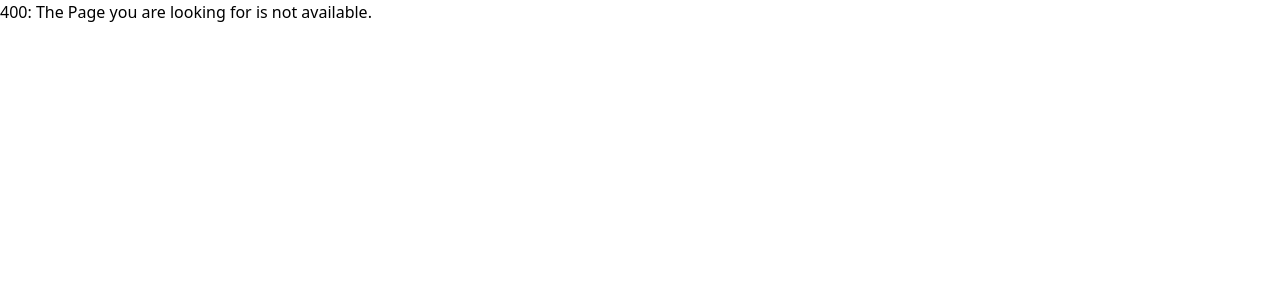
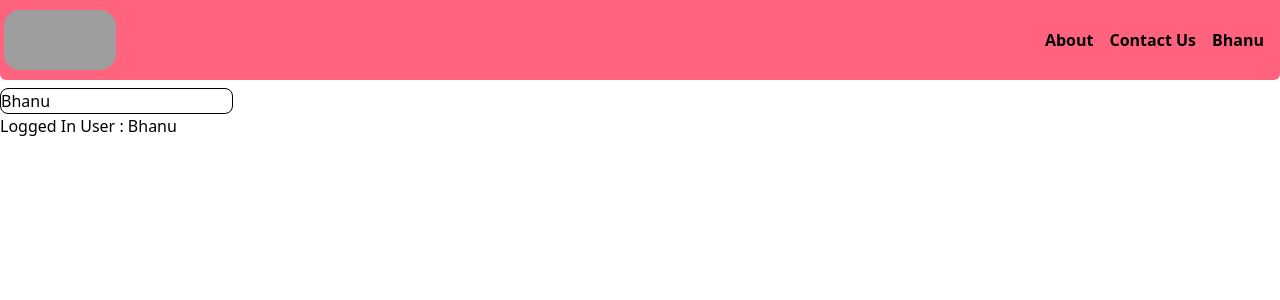
Before and after one commit to bhanuarya06/Kubera-Foods, a React (Vite) app: page /login in a window 1280 px wide. Shown: the top 300 px of the page. Built offline with nearby package versions, Linux system fonts and the light colour scheme; grey boxes are pictures that could not be loaded.

Commit message:
UseContext implemented

```diff
--- a/App.js
+++ b/App.js
@@ -1,5 +1,5 @@
-import React, { lazy, Suspense } from "react"
-import ReactDOM from "react-dom/client"
+import React, { lazy, Suspense, useContext, useState } from "react";
+import ReactDOM from "react-dom/client";
 import { createBrowserRouter, RouterProvider, Outlet } from "react-router-dom";
 import Header from "./src/components/Header";
 import Body from "./src/components/Body";
@@ -7,44 +7,58 @@ import Body from "./src/components/Body";
 import Contact from "./src/components/Contact";
 import ResMenu from "./src/components/ResMenu";
 import Error from "./src/components/Error";
+import UserContext from "./src/utils/UserContext";
+import LoginUser from "./src/components/LoginUser";
 
-const About = lazy(()=>import("./src/components/About"));
+const About = lazy(() => import("./src/components/About"));
 
 const App = () => {
+  const [user, setUser] = useState("Bhanu");
+
   return (
     <div>
-    <Header />
-    <Outlet />
+      <UserContext.Provider value={{loggedInUser:user, setUser}}>
+        <Header />
+        <Outlet />
+      </UserContext.Provider>
     </div>
-  )
-}
+  );
+};
 
 const appRouter = createBrowserRouter([
   {
-    path:'/',
-    element:<App/>,
-    children:[
+    path: "/",
+    element: <App />,
+    children: [
       {
-        path:'/',
-        element:<Body />
+        path: "/",
+        element: <Body />,
       },
       {
-        path:'/about',
-        element:<Suspense><About/></Suspense>
+        path: "/about",
+        element: (
+          <Suspense>
+            <About />
+          </Suspense>
+        ),
       },
       {
-        path:'/contact',
-        element:<Contact />
+        path: "/contact",
+        element: <Contact />,
       },
       {
-        path:'/restaurant/:id',
-        element:<ResMenu />
+        path: "/restaurant/:id",
+        element: <ResMenu />,
+      },
+      {
+        path:"/login",
+        element:<LoginUser />
       }
     ],
-    errorElement:<Error />
-  }
-])
+    errorElement: <Error />,
+  },
+]);
 
 const root = ReactDOM.createRoot(document.getElementById("root"));
 
-root.render(<RouterProvider router={appRouter}/>);
+root.render(<RouterProvider router={appRouter} />);
--- a/src/components/Body.js
+++ b/src/components/Body.js
@@ -1,8 +1,9 @@
-import { useEffect, useState } from "react";
+import { useContext, useEffect, useState } from "react";
 import RestaurantCard from "./RestaurantCard";
 import Shimmer from "./Shimmer";
 import { Link } from "react-router-dom";
 import useFetchRestaurants from "../utils/useFetchRestaurants";
+import UserContext from "../utils/UserContext";
 
 const Body = () => {
   const [searchRes, setSearchRes] = useState("");
@@ -34,6 +35,7 @@ const Body = () => {
           onChange={handleSearch}
         />
       </div>
+
       <div className="flex flex-wrap justify-center p-2 m-2">
         {filterListOfRes.map((res) => (
           <Link to={"/restaurant/" + res.info.id} key={res.info.id}>
--- a/src/components/CategoryList.js
+++ b/src/components/CategoryList.js
@@ -9,7 +9,7 @@ const CategoryList = ({ item, showDishes, setShowIndex }) => {
   }
 
   return (
-    <div className="m-auto p-2 w-6/12 shadow-lg border-slate-100 border-b-15">
+    <div className="m-auto p-2 w-6/12 shadow-lg border-slate-100 border-b-15 bg-slate-50">
       <div className="m-2 hover:cursor-pointer flex justify-between" onClick={setDishes}>
         <span className="font-bold text-lg ">
           {title}({itemCards.length})
--- a/src/components/Dish.js
+++ b/src/components/Dish.js
@@ -7,7 +7,7 @@ const Dish = ({ dish }) => {
   console.log(dish);
   const imageurl = dishImageId + imageId;
   return (
-    <div className="p-2 border-slate-200 border-b-1 flex flex-wrap items-center justify-between">
+    <div className="p-2 border-slate-200 border-b-1 flex flex-wrap items-center justify-between ">
       <div className="p-2 w-9/12">
         <div className=" ">
           <div className="text-lg">{name}</div>
--- a/src/components/Header.js
+++ b/src/components/Header.js
@@ -1,7 +1,10 @@
-import React from "react";
+import React, { useContext } from "react";
 import { Link } from "react-router-dom";
+import UserContext from "../utils/UserContext";
 
 const Header = () => {
+  const { loggedInUser } = useContext(UserContext);
+
   return (
     <div className="flex h-20 mb-2 justify-between rounded-b-md bg-rose-400">
       <div className="flex w-30 p-1 items-center">
@@ -20,6 +23,9 @@ const Header = () => {
         <Link to="/contact" className="p-2 font-bold">
           Contact Us
         </Link>
+        <Link to="/login" className="font-bold p-2">
+          {loggedInUser}
+        </Link>
       </div>
     </div>
   );
--- /dev/null
+++ b/src/components/LoginUser.js
@@ -0,0 +1,22 @@
+import React, { useContext } from 'react'
+import UserContext from '../utils/UserContext';
+
+const LoginUser = () => {
+    const {loggedInUser, setUser} = useContext(UserContext);
+
+  return (
+    <div>
+        <input className="border border-black rounded-lg"
+        placeholder="logged in user"
+        value={loggedInUser}
+        onChange={(e)=>setUser(e.target.value)}
+        >
+        </input>
+        <div>
+            Logged In User : {loggedInUser}
+        </div>
+    </div>
+  )
+}
+
+export default LoginUser
--- /dev/null
+++ b/src/utils/UserContext.js
@@ -0,0 +1,7 @@
+import { createContext } from "react";
+
+const UserContext = createContext({
+    loggedInUser : "Bhanu"
+})
+
+export default UserContext;
```
